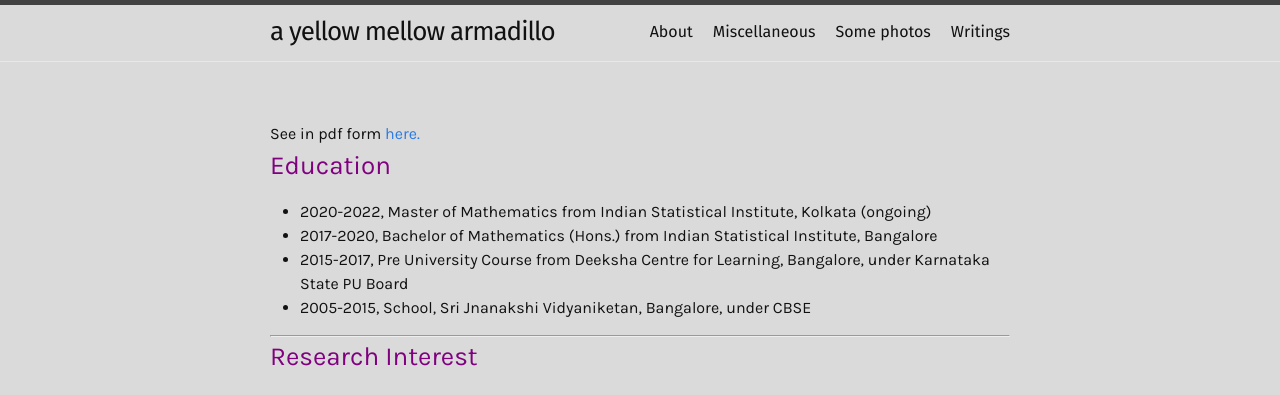
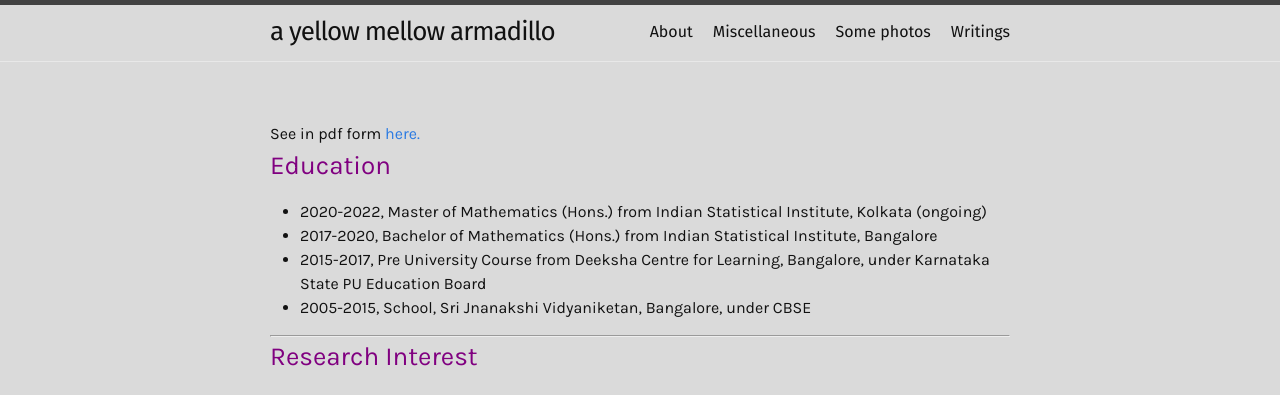
Before and after one commit to shrivathsap/shrivathsap.github.io, a Jekyll site: the page built from cv.html, in a window 1280 px wide. Shown: the top 395 px of the page. Built offline with Jekyll 4.4.1, drawn with Linux system fonts in a browser that asks for light colours.

Commit message:
changes to cv

```diff
--- a/cv.html
+++ b/cv.html
@@ -17,9 +17,9 @@
 		See in pdf form <a href="#">here.</a>
 		<h3 class="cv-title">Education</h3>
 	<ul>
-		<li>2020-2022, Master of Mathematics from Indian Statistical Institute, Kolkata (ongoing)</li>
+		<li>2020-2022, Master of Mathematics (Hons.) from Indian Statistical Institute, Kolkata (ongoing)</li>
 		<li>2017-2020, Bachelor of Mathematics (Hons.) from Indian Statistical Institute, Bangalore</li>
-		<li>2015-2017, Pre University Course from Deeksha Centre for Learning, Bangalore, under Karnataka State PU Board</li>
+		<li>2015-2017, Pre University Course from Deeksha Centre for Learning, Bangalore, under Karnataka State PU Education Board</li>
 		<li>2005-2015, School, Sri Jnanakshi Vidyaniketan, Bangalore, under CBSE</li>
 	</ul>
 	<hr>
```
Also changed, not shown: 2 other files.
